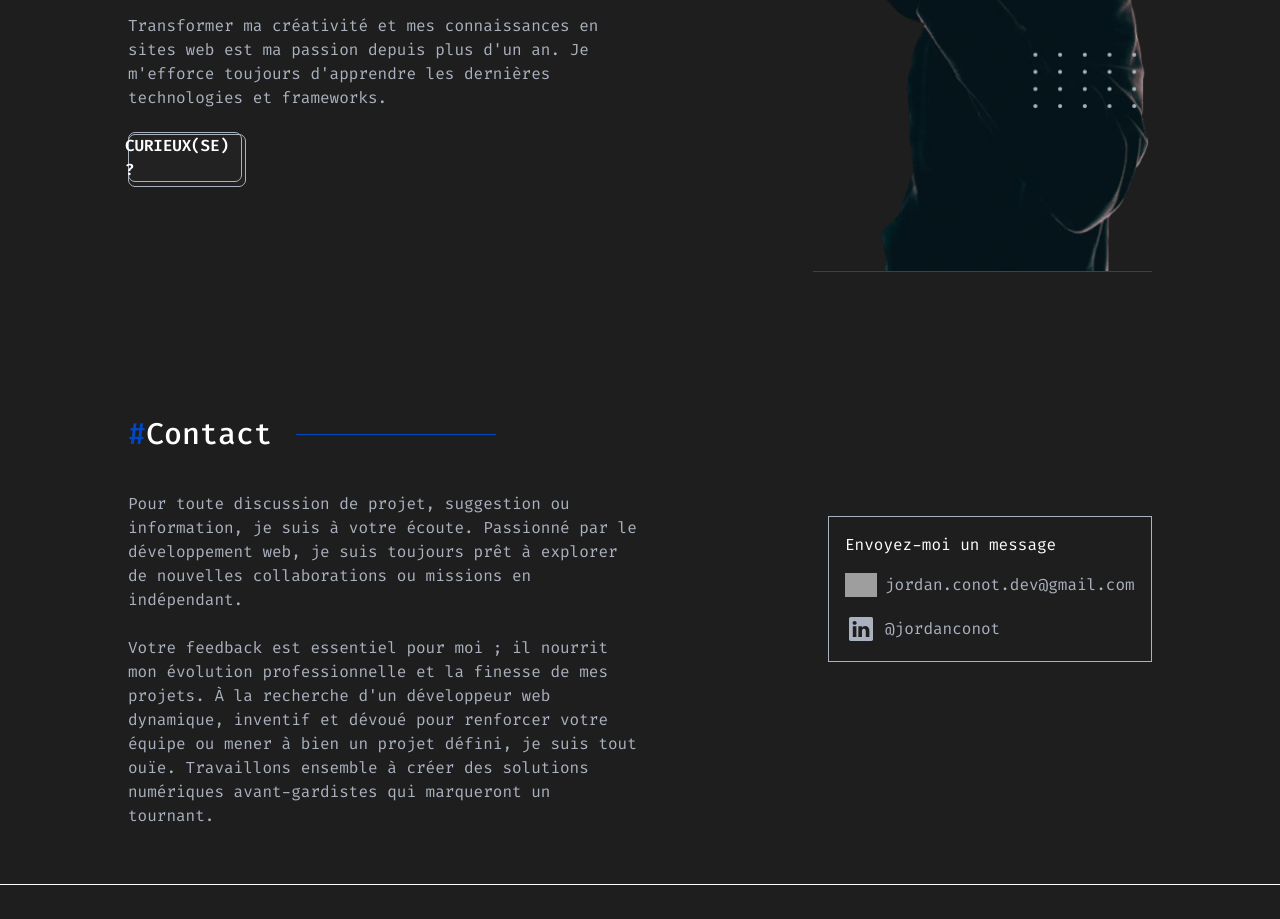
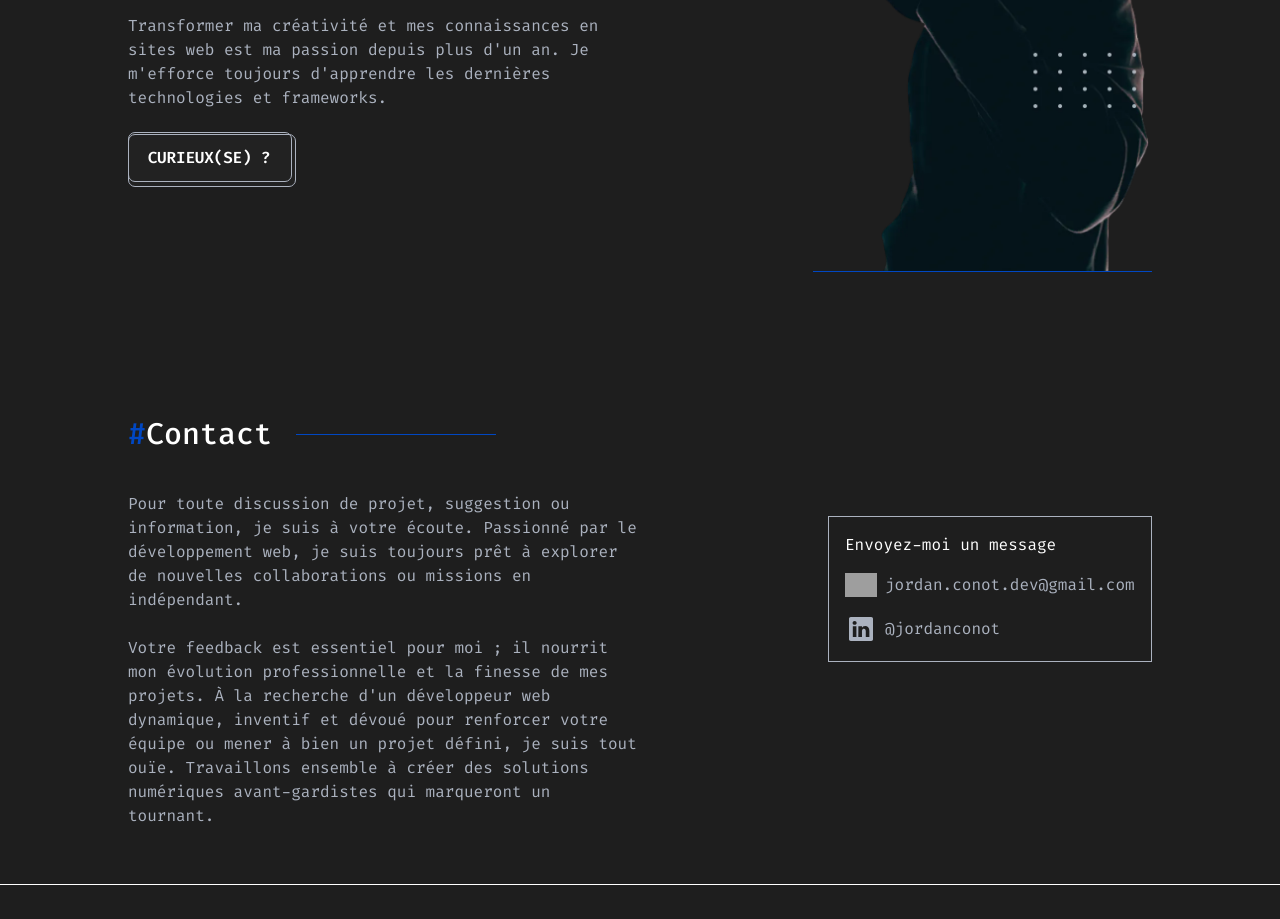
Before and after one commit to jordanconot/portfolio, a Next.js app: page / in a window 1280 px wide. Shown: the part 2960-3879 px from the top of the page. Built offline with nearby package versions, Linux system fonts and the light colour scheme; grey boxes are pictures that could not be loaded.

Commit message:
fix: width btn page about

```diff
--- a/src/components/About.tsx
+++ b/src/components/About.tsx
@@ -45,8 +45,8 @@ const About: React.FC<AboutProps> = ({ isAboutPage }) => {
                     {isAboutPage && (
                         <span className='text-color-2'>{t('Page-about.text')}</span>
                     )}
-                    <div>
-                        <Btn link={`${isAboutPage ? 'mailto:jordan.conot.dev@gmail.com?subject=Demande de renseignement depuis le portfolio 🤗' : '/a-propos'}`} textKey={`${isAboutPage ? 'Main.contact.contact-me' : 'Main.about.more'}`}
+                    <div className='max-w-min'>
+                        <Btn width='10.5rem' link={`${isAboutPage ? 'mailto:jordan.conot.dev@gmail.com?subject=Demande de renseignement depuis le portfolio 🤗' : '/a-propos'}`} textKey={`${isAboutPage ? 'Main.contact.contact-me' : 'Main.about.more'}`}
                         />
                     </div>
                 </div>
--- a/src/components/utils/Btn.tsx
+++ b/src/components/utils/Btn.tsx
@@ -9,8 +9,6 @@ interface BtnProps {
     width?: string;
 };
 
-
-
 const Btn: React.FC<BtnProps> = ({ textKey, link, showArrow, width }) => {
     const { lang, setLang } = useContext(LanguageContext);
     const { t } = useTranslation(lang);
@@ -18,7 +16,7 @@ const Btn: React.FC<BtnProps> = ({ textKey, link, showArrow, width }) => {
 
     const btnStyle: React.CSSProperties = {};
     if (width) {
-      btnStyle.width = width;
+        btnStyle.width = width;
     }
     return (
         <a href={link} target="_blank" rel="noopener noreferrer">
```
